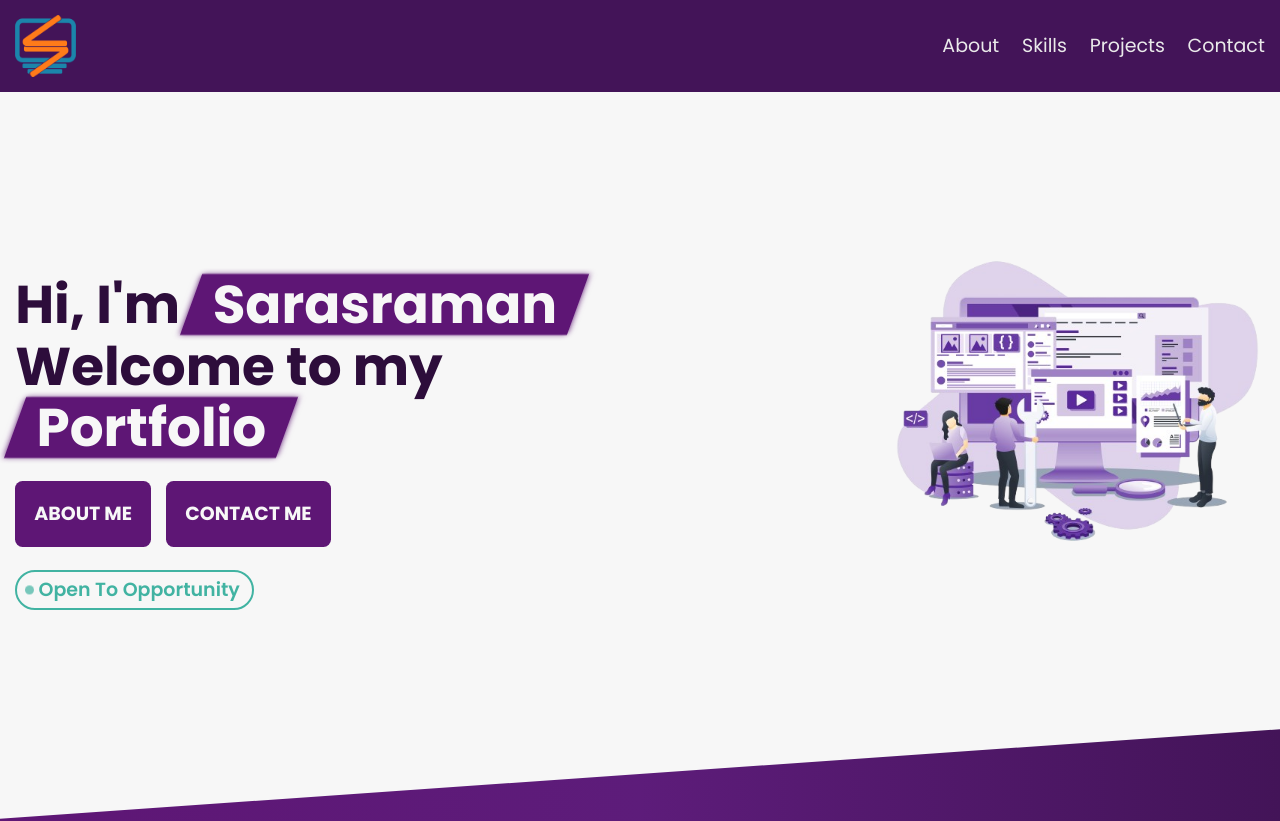
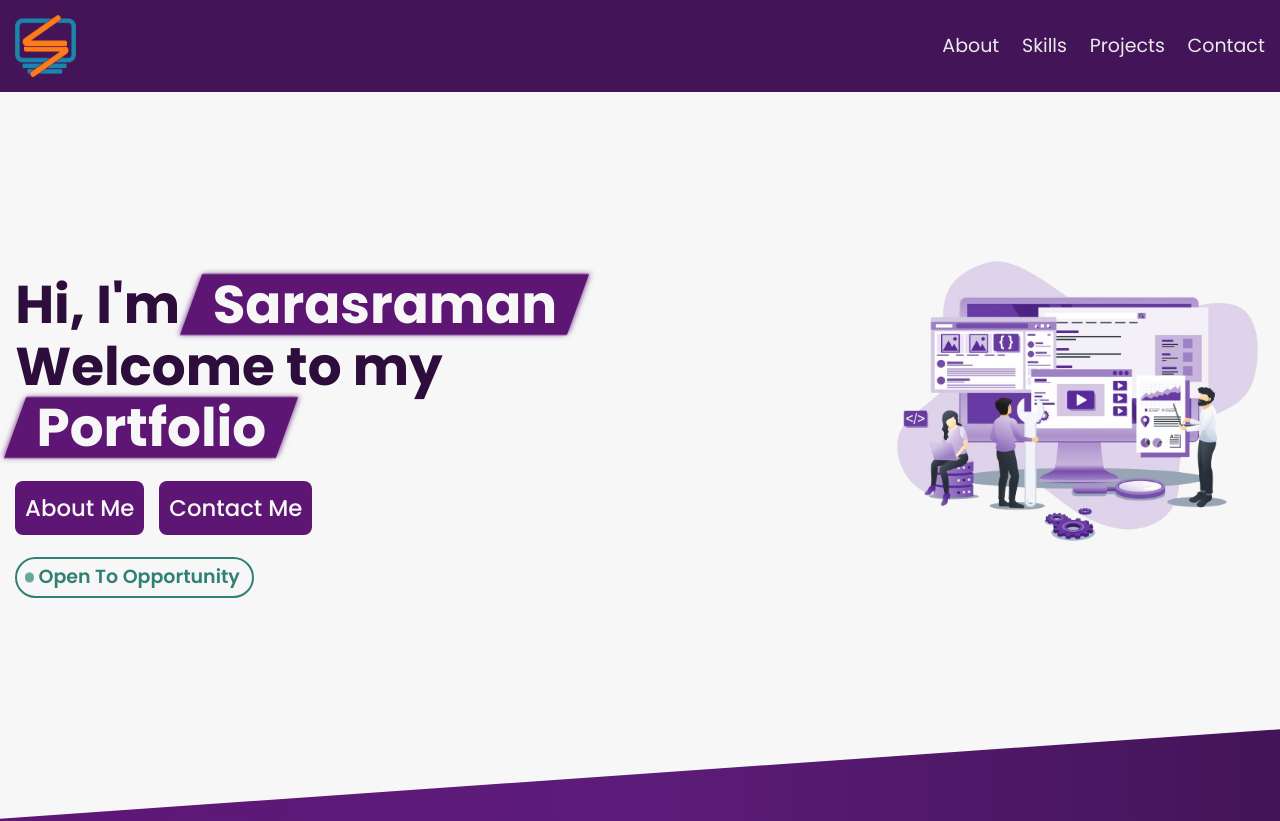
Before and after one commit to sarathme/my_portfolio, a React (Vite) app: page / in a window 1280 px wide. Shown: the top 821 px of the page. Built offline with nearby package versions, Linux system fonts and the light colour scheme.

Commit message:
Work on style changes

```diff
--- a/src/components/Hero.module.css
+++ b/src/components/Hero.module.css
@@ -63,16 +63,16 @@
 }
 
 .btnContainer > a {
-  padding: 1em;
-  text-transform: uppercase;
-  font-size: var(--fs-600);
-  font-weight: 700;
+  padding: 0.65rem;
+  /* text-transform: uppercase; */
+  font-size: var(--fs-800);
+  font-weight: 500;
   background-color: var(--clr-primary-450);
 
   outline: none;
   border: none;
   cursor: pointer;
-  border-radius: 0.4em;
+  border-radius: 0.35em;
   transition: padding 250ms, background-color 500ms;
   user-select: none;
   -webkit-user-select: none;
@@ -85,9 +85,10 @@
   gap: 1rem;
 }
 
-.btnContainer > a:hover {
+.btnContainer > a:hover,
+.btnContainer > a:focus {
   background-color: var(--clr-primary-450);
-  padding: 1em 1.75em;
+  padding: 0.65rem 1rem;
 }
 
 .heroIntroText > p {
--- a/src/index.css
+++ b/src/index.css
@@ -15,7 +15,8 @@
   --clr-primary-800: #431458;
   --clr-primary-600: #5d1c7a;
   --clr-primary-450: #5e1675;
-  --clr-secondary-450: #41b3a2;
+  --clr-secondary-500: #20574f;
+  --clr-secondary-450: #308074;
   --clr-primary-400: #b837ef;
   --clr-primary-400-50: hsl(282, 85%, 58%, 0.5);
   --clr-primary-200: hsl(282, 74%, 54%);
--- a/src/ui/Section.module.css
+++ b/src/ui/Section.module.css
@@ -1,8 +1,10 @@
 .section {
   min-height: 100lvh;
+  gap: 1rem;
   position: relative;
   color: var(--clr-primary-450);
   margin-bottom: 4rem;
+  padding: 2rem 1rem;
 }
 .section > h1 {
   font-size: var(--fs-xl);
```
